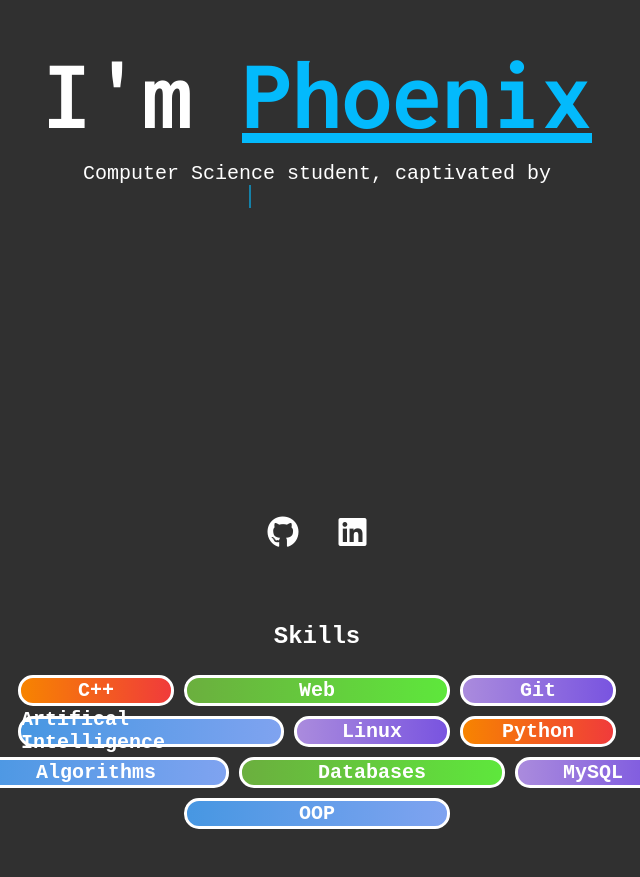
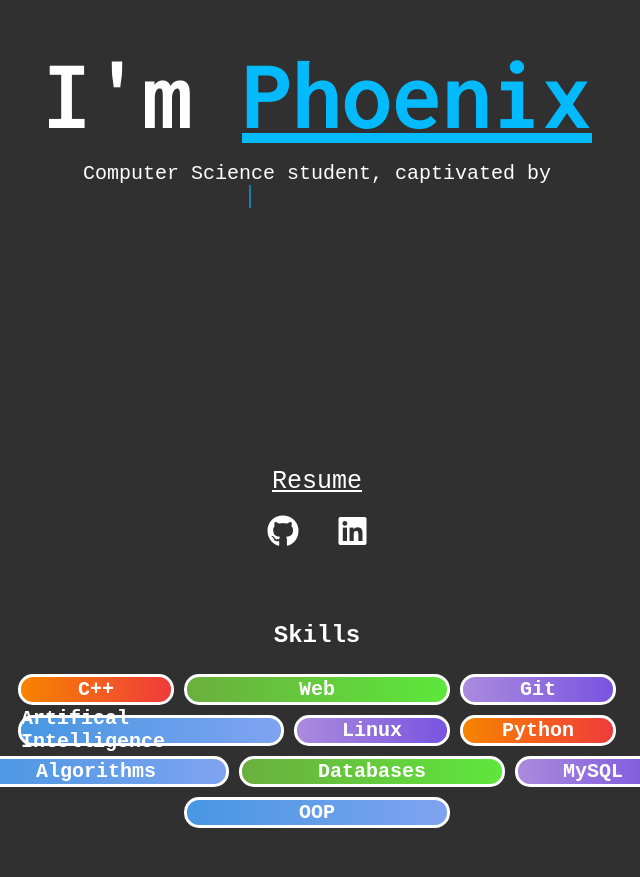
Before and after one commit to PhoenixAsange/portfolio-website, a plain HTML site: page index.html in a window 1280 px wide. Shown: the part 223-1100 px from the top of the page, without its empty margins (323-963 px from the left). Drawn offline with Linux system fonts and the light colour scheme.

Commit message:
Added resume download

```diff
--- a/index.html
+++ b/index.html
@@ -22,11 +22,17 @@
   </div>
 
   <div class="socials">
-    <a href="https://github.com/PhoenixAsange" target="_blank"><i class="fa-brands fa-github fa-2xl"></i></a>
-    <a href="https://www.linkedin.com/in/phoenix-asangeharper" target="_blank"><i
-        class="fa-brands fa-linkedin fa-2xl"></i></a>
+    <div>
+      <a href="./assets/Phoenix_Asange-Harper_Technical_Resume.pdf" download>
+        <h2>Resume</h2>
+      </a>
+    </div>
+    <div>
+      <a href="https://github.com/PhoenixAsange" target="_blank"><i class="fa-brands fa-github fa-2xl"></i></a>
+      <a href="https://www.linkedin.com/in/phoenix-asangeharper" target="_blank"><i
+          class="fa-brands fa-linkedin fa-2xl"></i></a>
+    </div>
   </div>
-
   <div class="skill-panel">
     <h2 class="about-title">Skills</h2>
     <div class="skills">
--- a/styles.css
+++ b/styles.css
@@ -145,8 +145,22 @@ a {
 
 .socials {
   display: flex;
-  padding-top: 75px;
+  padding-top: 15px;
   padding-bottom: 50px;
+  flex-direction: column;
+}
+
+.socials div {
+  display: flex;
+  flex-direction: row;
+  justify-content: center;
+  padding-top: 15px;
+}
+
+.socials h2 {
+  margin: 0;
+  font-size: 25px;
+  font-weight: 10;
 }
 
 .socials i {
```
Also changed, not shown: 1 other file.
